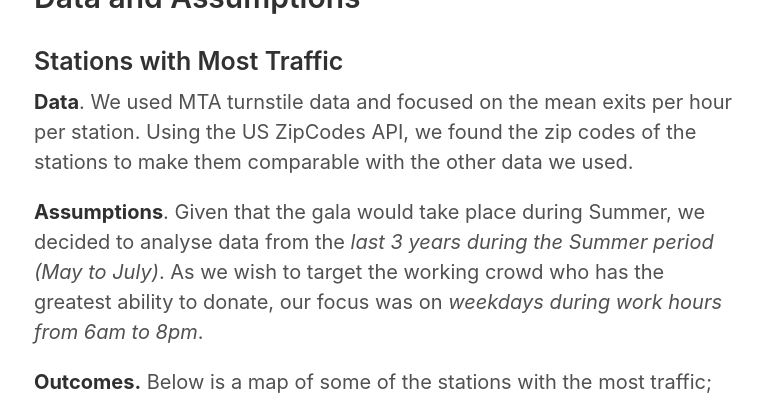
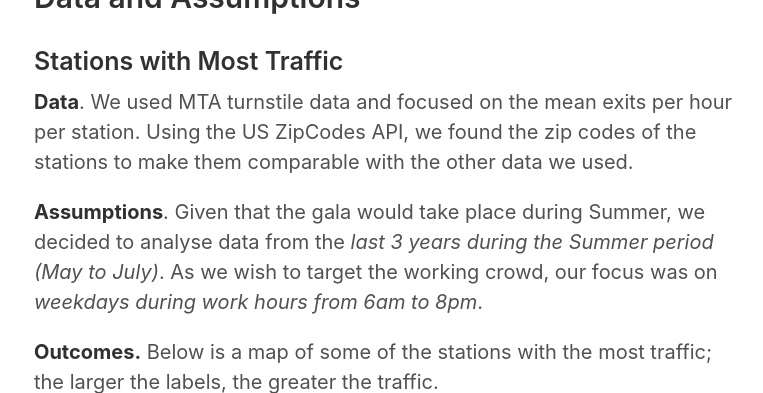
Before and after one commit to Karawkz/Karawkz, a Jekyll site: the page built from _posts/2018-07-11-Maximizing Engagement.md, in a window 1280 px wide and 900 px high, scrolled down 659 px, cut to the strip 0-393 px from the top of the window. Shown: the whole strip, without its empty margins (256-1019 px from the left). Built offline with Jekyll 4.4.1, drawn with Linux system fonts in a browser that asks for light colours; our own code applies the rules of GitHub Pages for plain Markdown files.

Commit message:
Update 2018-07-11-Maximizing Engagement.md

```diff
--- a/_posts/2018-07-11-Maximizing Engagement.md
+++ b/_posts/2018-07-11-Maximizing Engagement.md
@@ -10,7 +10,7 @@
 
 **Data**. We used MTA turnstile data and focused on the mean exits per hour per station. Using the US ZipCodes API, we found the zip codes of the stations to make them comparable with the other data we used.
 
-**Assumptions**. Given that the gala would take place during Summer, we decided to analyse data from the *last 3 years during the Summer period (May to July)*. As we wish to target the working crowd who has the greatest ability to donate, our focus was on *weekdays during work hours from 6am to 8pm*.
+**Assumptions**. Given that the gala would take place during Summer, we decided to analyse data from the *last 3 years during the Summer period (May to July)*. As we wish to target the working crowd, our focus was on *weekdays during work hours from 6am to 8pm*.
 
 **Outcomes.** Below is a map of some of the stations with the most traffic; the larger the labels, the greater the traffic.
 
```
